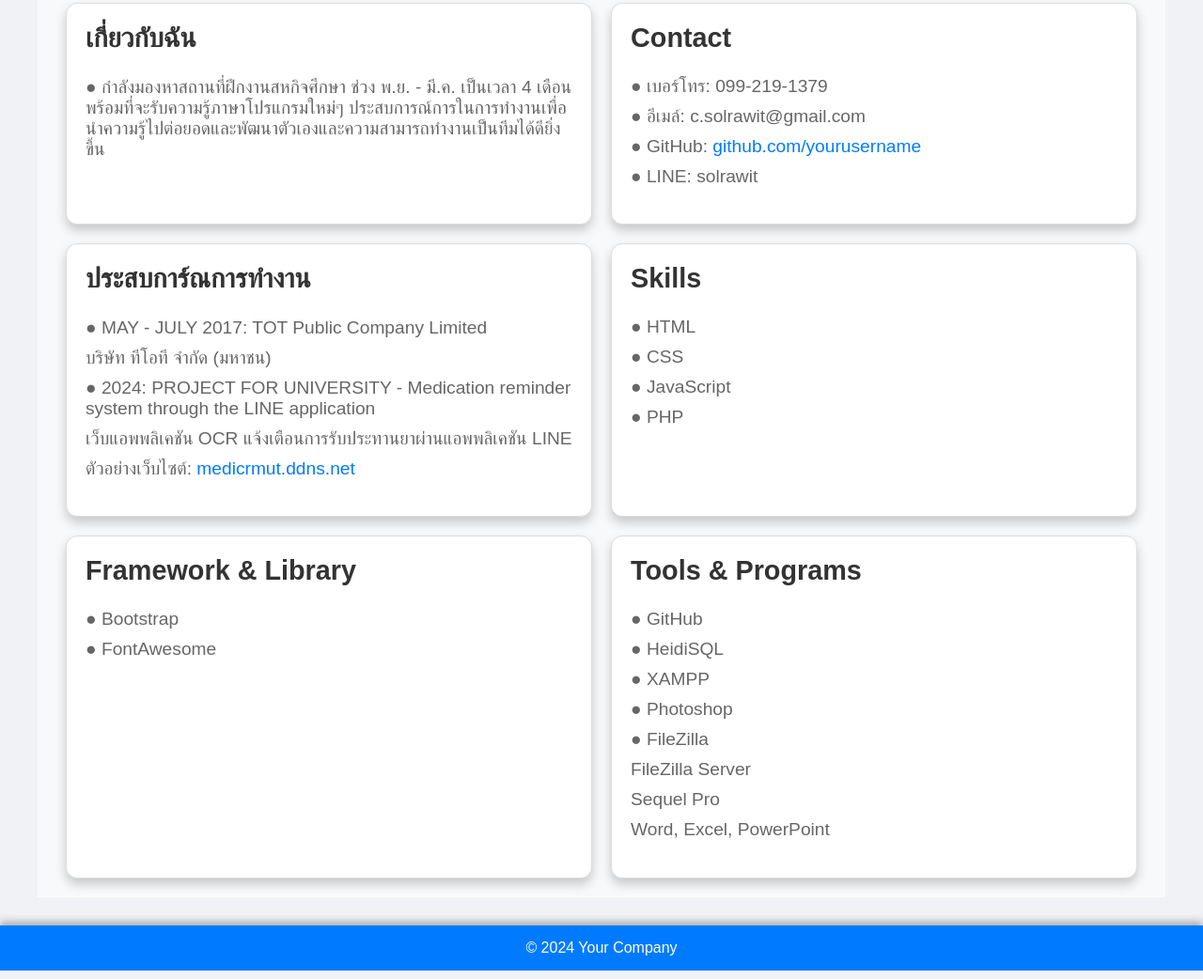
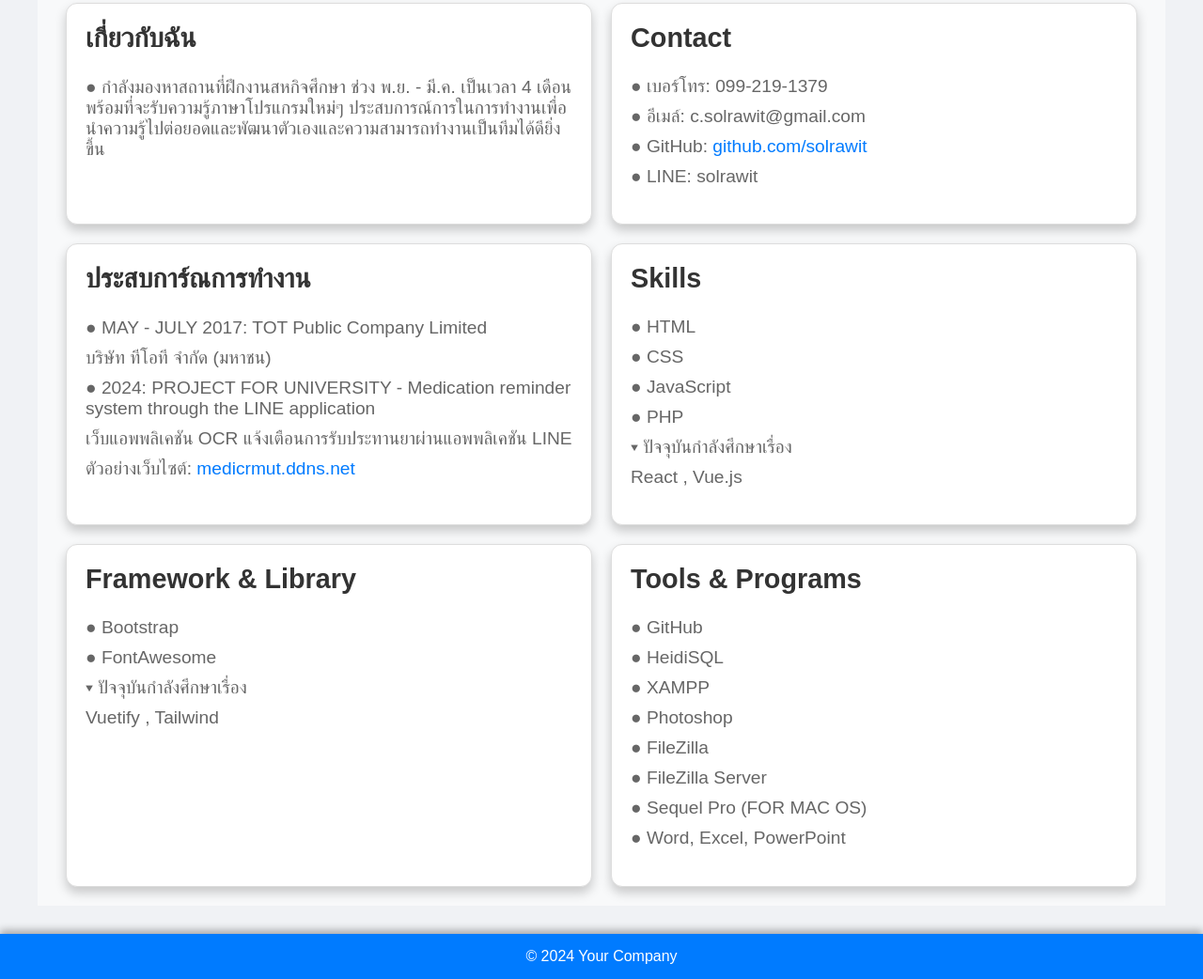
Before and after one commit to Solrawit/Certificate-Showcase, a plain HTML site: page component/about_page.html in a window 1280 px wide. Shown: the part 656-1698 px from the top of the page at 94% size. Drawn offline with Linux system fonts and the light colour scheme.

Commit message:
Update about_page.html

```diff
--- a/component/about_page.html
+++ b/component/about_page.html
@@ -36,7 +36,7 @@
                 <ul>
                     <li>&#9679; เบอร์โทร: 099-219-1379</li>
                     <li>&#9679; อีเมล์: c.solrawit@gmail.com</li>
-                    <li>&#9679; GitHub: <a href="https://github.com/s">github.com/yourusername</a></li>
+                    <li>&#9679; GitHub: <a href="https://github.com/solrawit">github.com/solrawit</a></li>
                     <li>&#9679; LINE: solrawit</li>
                 </ul>
             </div>
@@ -51,12 +51,14 @@
                 </ul>
             </div>
             <div class="info-box">
-                <h2>Skills</h2>
+                <h2>Skills <i class="fa-solid fa-code"></i></h2>
                 <ul>
                     <li>&#9679; HTML</li>
                     <li>&#9679; CSS</li>
                     <li>&#9679; JavaScript</li>
                     <li>&#9679; PHP</li>
+                    <li>&#9662; ปัจจุบันกำลังศึกษาเรื่อง</li>
+                    <li>React , Vue.js</li>
                 </ul>
             </div>
             <div class="info-box">
@@ -64,6 +66,8 @@
                 <ul>
                     <li>&#9679; Bootstrap</li>
                     <li>&#9679; FontAwesome</li>
+                    <li>&#9662; ปัจจุบันกำลังศึกษาเรื่อง</li>
+                    <li> Vuetify , Tailwind </li>
                 </ul>
             </div>
             <div class="info-box">
@@ -74,9 +78,9 @@
                     <li>&#9679; XAMPP</li>
                     <li>&#9679; Photoshop</li>
                     <li>&#9679; FileZilla</li>
-                    <li>FileZilla Server</li>
-                    <li>Sequel Pro</li>
-                    <li>Word, Excel, PowerPoint</li>
+                    <li>&#9679; FileZilla Server</li>
+                    <li>&#9679; Sequel Pro (FOR MAC OS)</li>
+                    <li>&#9679; Word, Excel, PowerPoint</li>
                 </ul>
             </div>
         </section>
```
